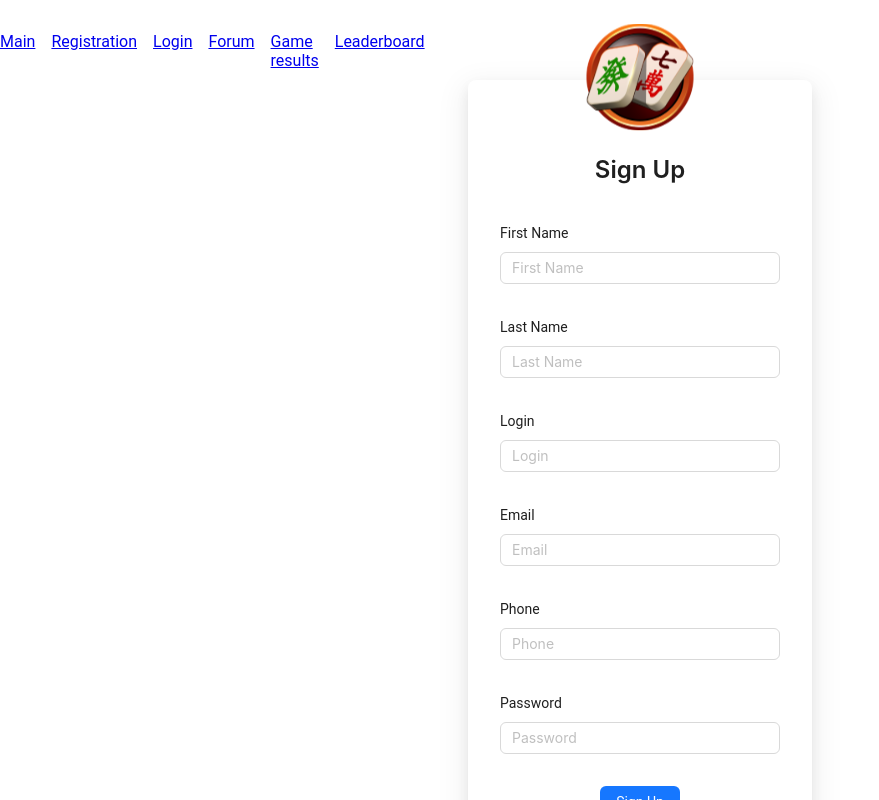
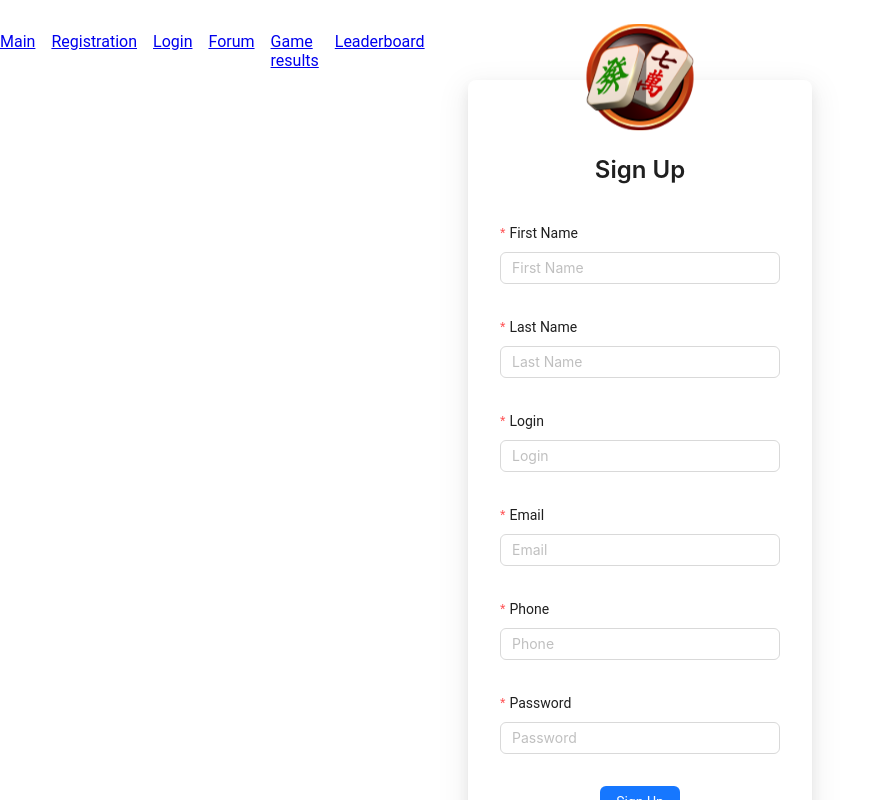
Before and after one commit to DinaEll/waika_project, a React (Vite) app in the folder packages/client/: page /registration in a window 1280 px wide. Shown: the whole page, without its empty margins (0-879 px from the left). Built offline with nearby package versions, Linux system fonts and the light colour scheme.

Commit message:
WAI-18 добавлена валидация на страницу логина и регистрации

```diff
--- a/packages/client/src/pages/LoginPage/ui/LoginPage.tsx
+++ b/packages/client/src/pages/LoginPage/ui/LoginPage.tsx
@@ -4,6 +4,7 @@ import { LogoWithModal } from '@/widgets/LogoWithModal'
 import { Button, Form, Input } from 'antd'
 import { NavLink } from 'react-router-dom'
 import { getPageUrl } from '@/shared/config/router/routerConfig'
+import { validationRules, Fields } from '@/utils/validationRules'
 
 const loginInitialState = {
   login: '',
@@ -25,8 +26,9 @@ export const LoginPage = () => {
       [name]: value,
     }))
   }
+
   const handleSubmit = (values: signInRequest): void => {
-    //TODO: add User sign in logic
+    // TODO: add User sign in logic
   }
 
   return (
@@ -42,29 +44,55 @@ export const LoginPage = () => {
       <Form
         className={cls.loginPageWrapper}
         layout="vertical"
-        onFinish={handleSubmit}>
-        <Form.Item className={cls.loginPageItem} name="login" label="Login">
+        onFinish={handleSubmit}
+        validateTrigger={['onBlur', 'onSubmit']}>
+        <Form.Item
+          className={cls.loginPageItem}
+          name="login"
+          label="Login"
+          rules={[
+            {
+              required: true,
+              message: 'Пожалуйста, введите ваш логин.',
+            },
+            {
+              pattern: validationRules[Fields.LOGIN],
+              message:
+                'Логин должен быть длиной от 3 до 20 символов и содержать буквы и цифры.',
+            },
+          ]}
+          validateTrigger="onBlur">
           <Input
             id="login"
             type="text"
             placeholder="Login"
             value={formData.login}
             onChange={handleChange}
-            required
           />
         </Form.Item>
 
         <Form.Item
           className={cls.loginPageItem}
           name="password"
-          label="Password">
+          label="Password"
+          rules={[
+            {
+              required: true,
+              message: 'Пожалуйста, введите ваш пароль.',
+            },
+            {
+              pattern: validationRules[Fields.PASSWORD],
+              message:
+                'Пароль должен иметь длину от 8 до 40 символов, содержать хотя бы одну заглавную букву и цифру.',
+            },
+          ]}
+          validateTrigger="onBlur">
           <Input
             id="password"
             type="password"
             placeholder="Password"
             value={formData.password}
             onChange={handleChange}
-            required
           />
         </Form.Item>
 
--- a/packages/client/src/pages/RegistrationPage/ui/RegistrationPage.tsx
+++ b/packages/client/src/pages/RegistrationPage/ui/RegistrationPage.tsx
@@ -4,6 +4,7 @@ import { Form, Button, Input } from 'antd'
 import { getPageUrl } from '@/shared/config/router/routerConfig'
 import { NavLink } from 'react-router-dom'
 import { LogoWithModal } from '@/widgets/LogoWithModal'
+import { validationRules, Fields } from '@/utils/validationRules'
 
 const regInitialState = {
   first_name: '',
@@ -33,8 +34,9 @@ export const RegistrationPage = () => {
       [name]: value,
     }))
   }
+
   const handleSubmit = (values: SignUpRequest): void => {
-    //TODO: add User sign up logic
+    // TODO: add User sign up logic
   }
 
   return (
@@ -50,88 +52,155 @@ export const RegistrationPage = () => {
       <Form
         className={cls.registrationPageWrapper}
         layout="vertical"
-        onFinish={handleSubmit}>
+        onFinish={handleSubmit}
+        validateTrigger={['onBlur', 'onSubmit']}>
         <Form.Item
           className={cls.registrationPageItem}
           name="first_name"
-          label="First Name">
+          label="First Name"
+          rules={[
+            {
+              required: true,
+              message: 'Пожалуйста, введите свое имя!',
+            },
+            {
+              pattern: validationRules[Fields.FIRST_NAME],
+              message:
+                'Имя должно начинаться с заглавной буквы и содержать только буквы и дефисы.',
+            },
+          ]}
+          validateTrigger="onBlur">
           <Input
             id="first_name"
             type="text"
             placeholder="First Name"
             value={formData.first_name}
             onChange={handleChange}
-            required
           />
         </Form.Item>
 
         <Form.Item
           className={cls.registrationPageItem}
           name="second_name"
-          label="Last Name">
+          label="Last Name"
+          rules={[
+            {
+              required: true,
+              message: 'Пожалуйста, введите свою фамилию!',
+            },
+            {
+              pattern: validationRules[Fields.SECOND_NAME],
+              message:
+                'Фамилия должна начинаться с заглавной буквы и содержать только буквы и дефисы.',
+            },
+          ]}
+          validateTrigger="onBlur">
           <Input
             id="second_name"
             type="text"
             placeholder="Last Name"
             value={formData.second_name}
             onChange={handleChange}
-            required
           />
         </Form.Item>
 
         <Form.Item
           className={cls.registrationPageItem}
           name="login"
-          label="Login">
+          label="Login"
+          rules={[
+            {
+              required: true,
+              message: 'Пожалуйста, введите ваш логин!',
+            },
+            {
+              pattern: validationRules[Fields.LOGIN],
+              message:
+                'Логин должен состоять из 3-20 символов и содержать буквы и цифры.',
+            },
+          ]}
+          validateTrigger="onBlur">
           <Input
             id="login"
             type="text"
             placeholder="Login"
             value={formData.login}
             onChange={handleChange}
-            required
           />
         </Form.Item>
 
         <Form.Item
           className={cls.registrationPageItem}
           name="email"
-          label="Email">
+          label="Email"
+          rules={[
+            {
+              required: true,
+              message: 'Пожалуйста, введите ваш адрес электронной почты!',
+            },
+            {
+              pattern: validationRules[Fields.EMAIL],
+              message:
+                'Пожалуйста, введите действительный адрес электронной почты.',
+            },
+          ]}
+          validateTrigger="onBlur">
           <Input
             id="email"
             type="email"
             placeholder="Email"
             value={formData.email}
             onChange={handleChange}
-            required
           />
         </Form.Item>
 
         <Form.Item
           className={cls.registrationPageItem}
           name="phone"
-          label="Phone">
+          label="Phone"
+          rules={[
+            {
+              required: true,
+              message: 'Пожалуйста, введите ваш номер телефона!',
+            },
+            {
+              pattern: validationRules[Fields.PHONE],
+              message:
+                'Номер телефона должен состоять из 10–15 цифр и может начинаться со знака «+».',
+            },
+          ]}
+          validateTrigger="onBlur">
           <Input
             id="phone"
             type="tel"
             placeholder="Phone"
             value={formData.phone}
             onChange={handleChange}
-            required
           />
         </Form.Item>
 
         <Form.Item
           className={cls.registrationPageItem}
           name="password"
-          label="Password">
+          label="Password"
+          rules={[
+            {
+              required: true,
+              message: 'Пожалуйста, введите ваш пароль!',
+            },
+            {
+              pattern: validationRules[Fields.PASSWORD],
+              message:
+                'Пароль должен иметь длину от 8 до 40 символов, содержать хотя бы одну заглавную букву и цифру.',
+            },
+          ]}
+          validateTrigger="onBlur">
           <Input
             id="password"
             type="password"
             placeholder="Password"
             value={formData.password}
             onChange={handleChange}
-            required
           />
         </Form.Item>
 
--- /dev/null
+++ b/packages/client/src/utils/validationRules.ts
@@ -0,0 +1,25 @@
+export enum Fields {
+  LOGIN = 'login',
+  PASSWORD = 'password',
+  OLD_PASSWORD = 'oldPassword',
+  NEW_PASSWORD = 'newPassword',
+  FIRST_NAME = 'first_name',
+  SECOND_NAME = 'second_name',
+  EMAIL = 'email',
+  PHONE = 'phone',
+  DISPLAY_NAME = 'display_name',
+  MESSAGE = 'message',
+}
+
+export const validationRules = {
+  [Fields.FIRST_NAME]: /^[A-ZА-ЯЁ][a-zA-Zа-яА-ЯёЁ-]*$/,
+  [Fields.SECOND_NAME]: /^[A-ZА-Я][a-zа-я-]*$/,
+  [Fields.LOGIN]: /^(?=.*[a-zA-Z])[a-zA-Z0-9-_]{3,20}$/,
+  [Fields.DISPLAY_NAME]: /\S+/,
+  [Fields.EMAIL]: /^[a-zA-Z0-9-_.]+@[a-zA-Z0-9-]+\.[a-zA-Z0-9-.]+$/,
+  [Fields.PASSWORD]: /^(?=.*[A-Z])(?=.*\d)[a-zA-Z\d]{8,40}$/,
+  [Fields.OLD_PASSWORD]: /^(?=.*[A-Z])(?=.*\d)[a-zA-Z\d]{8,40}$/,
+  [Fields.NEW_PASSWORD]: /^(?=.*[A-Z])(?=.*\d)[a-zA-Z\d]{8,40}$/,
+  [Fields.PHONE]: /^\+?\d{10,15}$/,
+  [Fields.MESSAGE]: /\S+/,
+}
```
